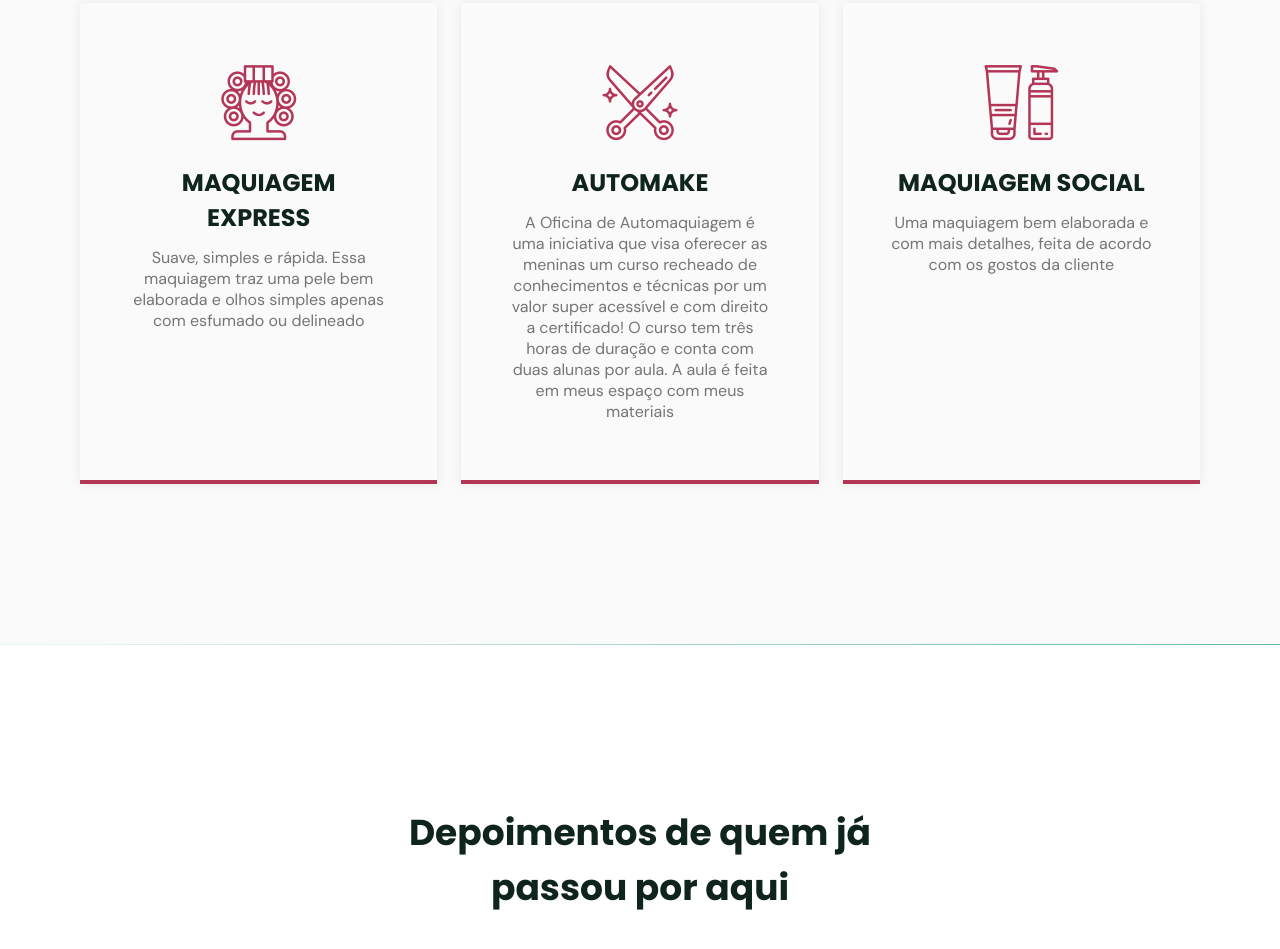
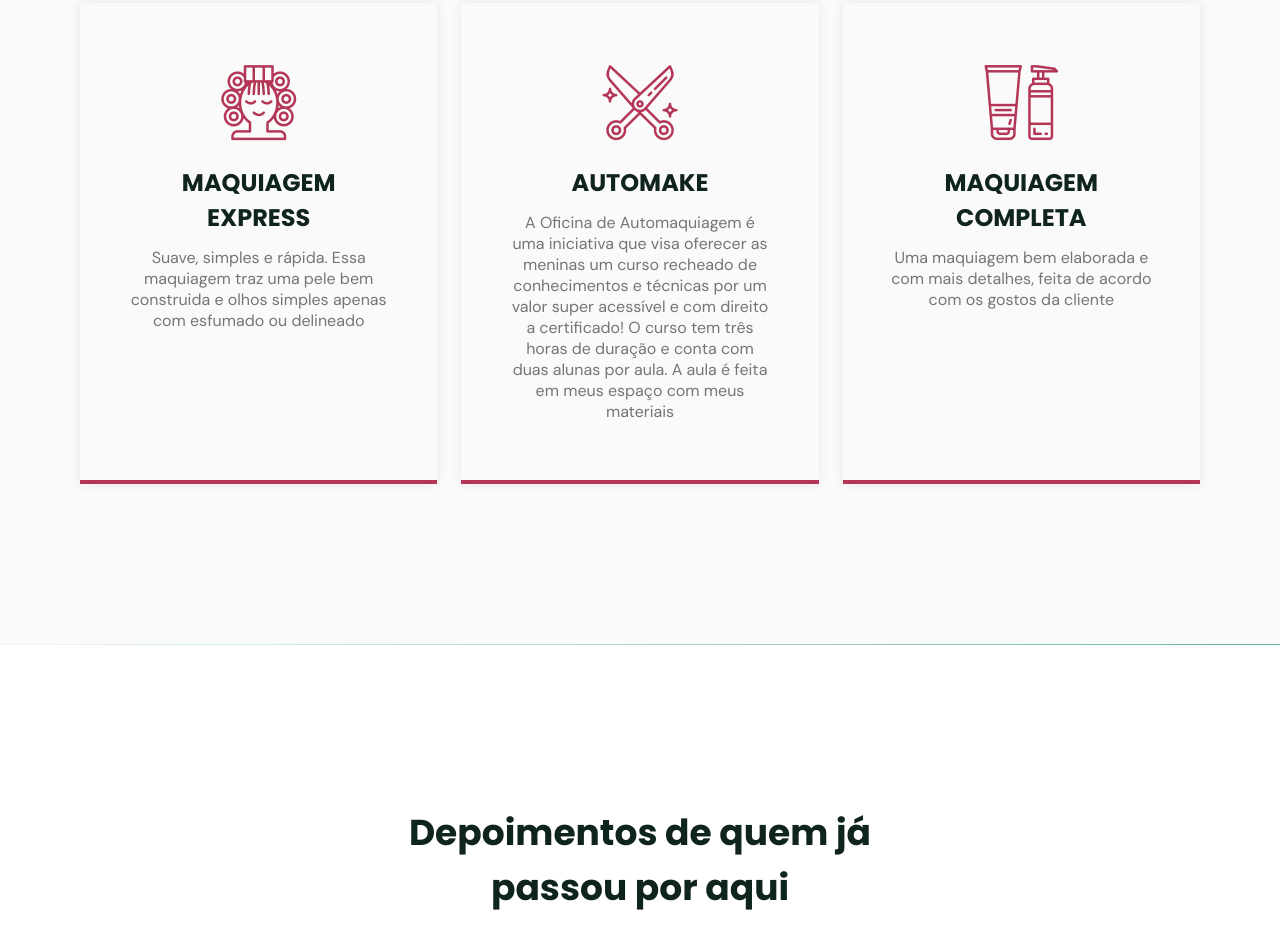
Before and after one commit to Marcelloj/CamilleMakeup, a plain HTML site: page index.html in a window 1280 px wide. Shown: the part 2108-3057 px from the top of the page. Drawn offline with nearby package versions, Linux system fonts and the light colour scheme; files whose address does not match are found by name.

Commit message:
CAMILE
3.0

```diff
--- a/index.html
+++ b/index.html
@@ -107,7 +107,7 @@
               <h3 class="title">MAQUIAGEM EXPRESS</h3>
               <p>
                 Suave, simples e rápida. Essa maquiagem traz uma pele bem
-                elaborada e olhos simples apenas com esfumado ou delineado
+                construida e olhos simples apenas com esfumado ou delineado
               </p>
             </div>
             <div class="card">
@@ -124,7 +124,7 @@
             </div>
             <div class="card">
               <i class="icon-cosmetic"></i>
-              <h3 class="title">MAQUIAGEM SOCIAL</h3>
+              <h3 class="title">MAQUIAGEM COMPLETA</h3>
               <p>
                 Uma maquiagem bem elaborada e com mais detalhes, feita de acordo
                 com os gostos da cliente
```
